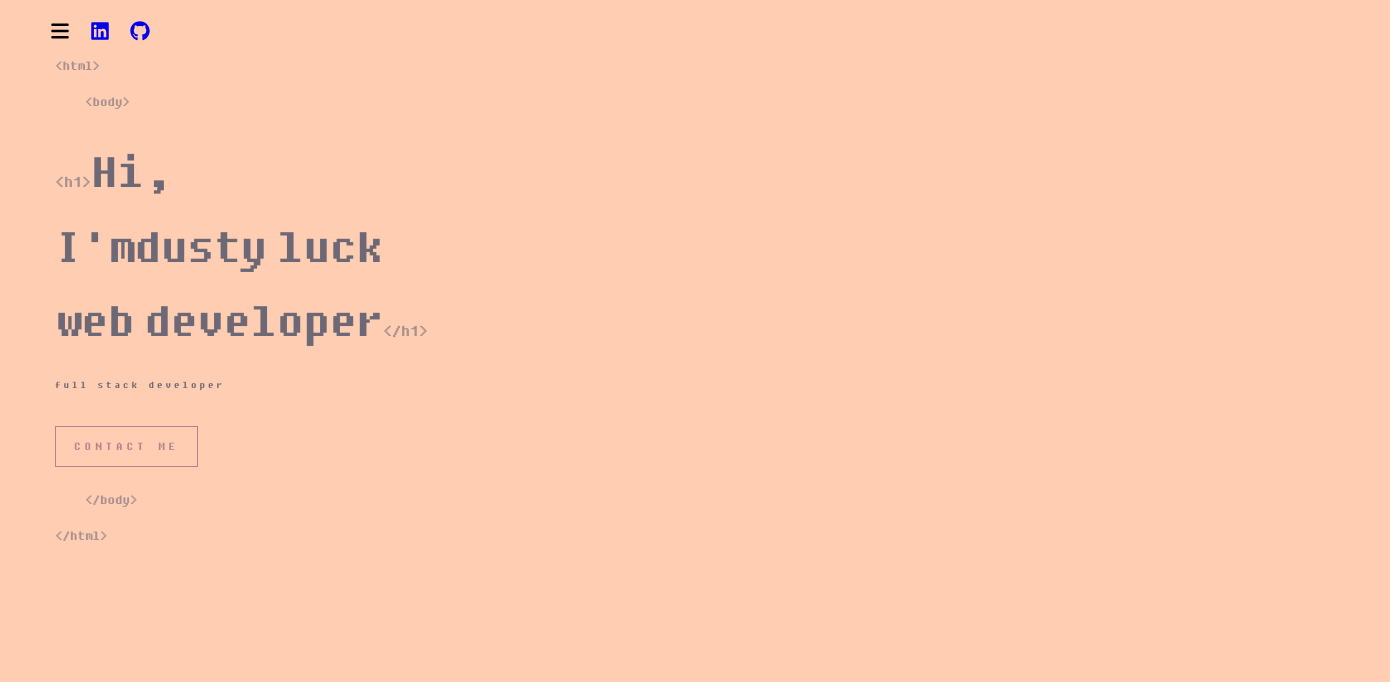
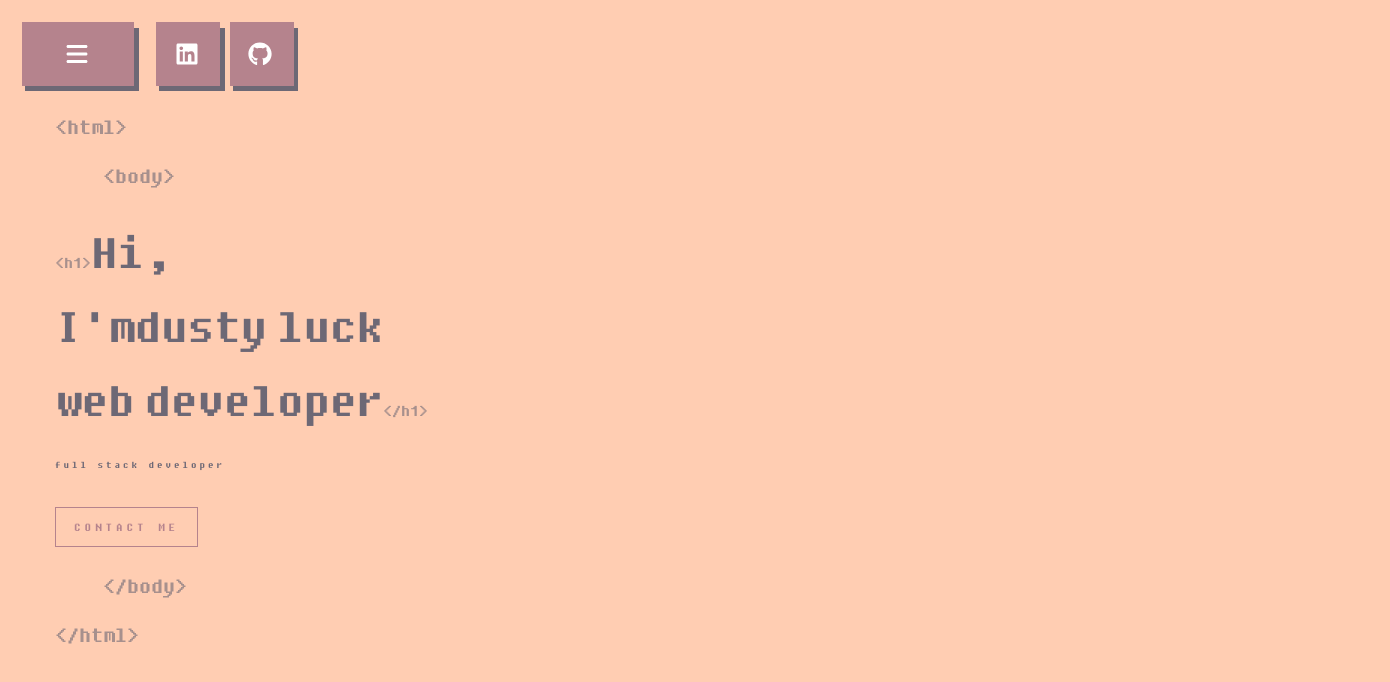
Before and after one commit to goingdust/portfolio, a Next.js app: page / in a window 1280 px wide. Shown: the top 682 px of the page, 1390 px wide, since content can reach past the window. Built offline with nearby package versions, Linux system fonts and the light colour scheme.

Commit message:
Create nav-button-animate

```diff
--- a/components/Layout/index.module.scss
+++ b/components/Layout/index.module.scss
@@ -11,7 +11,7 @@
 	height: 100%;
 	display: flex;
   flex-direction: column;
-  padding: 5em;
+  padding: 10em 5em;
 
   .topTags {
     display: flex;
--- a/components/Nav/index.module.scss
+++ b/components/Nav/index.module.scss
@@ -1,27 +1,35 @@
+@import '/styles/colors.scss';
+
 .navBar {
 	position: fixed;
+	z-index: 1;
 
-  .topNavButtons {
+	header {
+		display: flex;
+		align-items: center;
+		margin: 2em;
+		gap: 2em;
+
+		.navHeaderLinks {
 			display: flex;
 			list-style: none;
+      gap: 0.6rem;
 
-    button {
-      padding: 1rem;
+			a {
+				width: 4rem;
+				height: 4rem;
+			}
 
-      svg {
-        width: 2rem;
-        height: 2rem;
+			a::before {
+				width: 4.1rem;
+				height: 3.9rem;
 			}
 		}
 
-    a {
-      padding: 1rem;
-      display: flex;
-    }
-
 		svg {
-      width: 2rem;
-      height: 2rem;
+			width: 1.5rem;
+			height: 1.5rem;
+			color: #fff;
 		}
 	}
 
--- a/components/Nav/index.tsx
+++ b/components/Nav/index.tsx
@@ -14,23 +14,33 @@ const Nav = () => {
 	return (
 		<section className={styles.navBar}>
 			<nav>
-				<ul className={styles.topNavButtons}>
-					<li>
-						<button>
+				<header>
+					<button className='nav-button-animate'>
 						<FontAwesomeIcon icon={faBars} />
 					</button>
-					</li>
+					<ul className={styles.navHeaderLinks}>
 						<li>
-						<a target='_blank' rel='noreferrer' href='https://www.linkedin.com/in/dusty-luck'>
+							<a
+								target='_blank'
+								rel='noreferrer'
+								href='https://www.linkedin.com/in/dusty-luck'
+								className='nav-button-animate'
+							>
 								<FontAwesomeIcon icon={faLinkedin} />
 							</a>
 						</li>
 						<li>
-						<a target='_blank' rel='noreferrer' href='https://github.com/goingdust'>
+							<a
+								target='_blank'
+								rel='noreferrer'
+								href='https://github.com/goingdust'
+								className='nav-button-animate'
+							>
 								<FontAwesomeIcon icon={faGithub} />
 							</a>
 						</li>
 					</ul>
+				</header>
 			</nav>
 			{/* <Link href='/' passHref legacyBehavior>
 				<a className={styles.logoContainer}>
--- a/package.json
+++ b/package.json
@@ -17,6 +17,7 @@
     "gsap-trial": "^3.11.3",
     "loaders.css": "^0.1.2",
     "next": "13.0.1",
+    "normalize.css": "^8.0.1",
     "react": "18.2.0",
     "react-dom": "18.2.0",
     "react-leaflet": "^4.1.0",
--- a/pages/_app.tsx
+++ b/pages/_app.tsx
@@ -1,5 +1,6 @@
 import '../styles/globals.scss';
 import '../styles/text-animate.scss';
+import '../styles/nav-button-animate.scss';
 import type { AppProps } from 'next/app';
 import Layout from '../components/Layout';
 
--- a/styles/globals.scss
+++ b/styles/globals.scss
@@ -22,11 +22,18 @@
 }
 
 html {
-	font-size: 62.5%;
+	box-sizing: border-box;
+}
+
+*, *:before, *:after {
+	box-sizing: inherit;
+}
+
+body, figure {
+	margin: 0;
 }
 
 body {
-	margin: 0;
 	font: 300 11px/1.4 'Fixedsys', 'sans-serif';
 	color: $old-lavender;
 	background: $apricot;
@@ -37,8 +44,17 @@ body {
 }
 
 button {
-  cursor: pointer;
-  border: none;
-  background: transparent;
+	cursor: pointer;
+	border: none;
+	background: transparent;
+	padding: 0;
+}
+
+a {
+  display: block;
+}
+
+ul {
   padding: 0;
+  margin: 0;
 }
--- /dev/null
+++ b/styles/nav-button-animate.scss
@@ -0,0 +1,45 @@
+@import 'colors.scss';
+
+.nav-button-animate {
+  width: 7rem;
+  height: 4rem;
+  background: $english-lavender;
+  border: 0.2rem solid transparent;
+  border-left: none;
+  position: relative;
+  display: flex;
+  justify-content: center;
+  align-items: center;
+}
+
+.nav-button-animate:active {
+  background: $melon;
+
+  svg {
+    color: $old-lavender;
+  }
+}
+
+.nav-button-animate::before {
+  content: '';
+  width: 7.1rem;
+  height: 3.9rem;
+  background: $old-lavender;
+  position: absolute;
+  left: 0.2rem;
+  top: 0.2rem;
+  z-index: -1;
+}
+
+.nav-button-animate:active::before {
+  filter: blur(4px);
+}
+
+.nav-button-animate:hover::before {
+  top: 0.4rem;
+  transition: 0.1s ease-in-out;
+}
+
+.nav-button-animate:not(:hover)::before {
+  transition: 0.1s ease-in-out;
+}
```
Also changed, not shown: 1 other file (tests, documents, lock files or other folders). Lines whose indentation alone changed are shown as unchanged.
